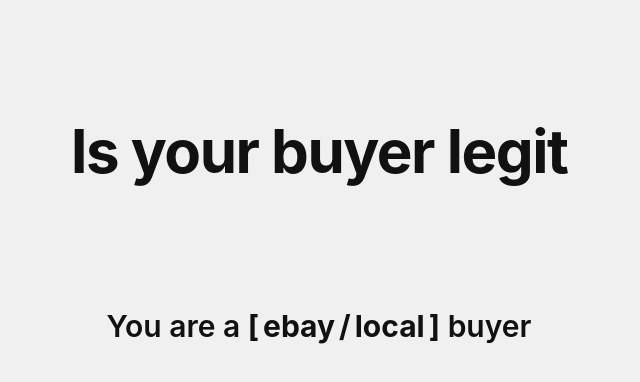
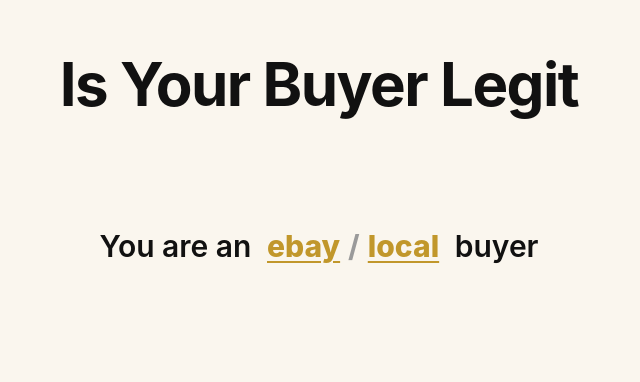
Before and after one commit to yyss8/IsBuyerLegit, a React (Vite) app: page / in a window 1280 px wide. Shown: the part 178-560 px from the top of the page, without its empty margins (321-961 px from the left). Built offline with nearby package versions, Linux system fonts and the light colour scheme.

Commit message:
feat: refine hero move-up animation and warm light styling

```diff
--- a/note/AI.md
+++ b/note/AI.md
@@ -78,3 +78,40 @@
   - Existing console logging is retained and updated to reflect inline option choice.
 
 **Status**: Completed and integrated in the `PlatformRouting` flow.
+
+---
+
+## Task: Title Capitalization + Vertical Center Transition (March 1, 2026)
+
+**Objective**:
+Refine intro animation behavior so the secondary prompt becomes the visual center after the title moves upward.
+
+**Implementation Details**:
+- Updated title copy to `"Is Your Buyer Legit"` (capitalized words).
+- Removed bracket characters around selectable options in the follow-up sentence.
+- Repositioned animated states:
+  - Title initially appears centered and fades in.
+  - After delay, title moves upward.
+  - `"You are a ebay/local buyer"` now fades in at exact vertical center (`top-1/2` + translate).
+
+**Status**: Completed and aligned to updated motion/copy request.
+
+---
+
+## Task: Warm White + Corrected Move-Up Animation (March 1, 2026)
+
+**Objective**:
+Refine the intro transition so the headline first fades in centered, then moves up while the buyer question appears at the new visual center.
+
+**Implementation Details**:
+- Reworked animation timing into two phases:
+  - `isTitleVisible`: quick initial fade-in of centered heading.
+  - `hasMovedUp`: delayed (~1s) upward movement of title + question fade-in at center.
+- Updated copy line to `"You are an ebay/local buyer"`.
+- Removed width capping from the main layout container to avoid constraining hero text.
+- Increased vertical separation by moving final heading position higher (`top-[10%]`).
+- Improved option affordance:
+  - Both `ebay` and `local` now look selectable by default (accent color + underline + hover/focus treatment).
+- Shifted base background to warmer white (`#FAF6EE`) from greyer white.
+
+**Status**: Completed and synchronized with styling/interaction request.
--- a/src/PlatformRouting.jsx
+++ b/src/PlatformRouting.jsx
@@ -2,60 +2,67 @@
 
 const PlatformRouting = () => {
   const [selectedPlatform, setSelectedPlatform] = useState(null);
-  const [hasAnimated, setHasAnimated] = useState(false);
+  const [isTitleVisible, setIsTitleVisible] = useState(false);
+  const [hasMovedUp, setHasMovedUp] = useState(false);
 
   useEffect(() => {
-    const timer = setTimeout(() => {
-      setHasAnimated(true);
+    const fadeInTimer = setTimeout(() => {
+      setIsTitleVisible(true);
+    }, 80);
+
+    const moveUpTimer = setTimeout(() => {
+      setHasMovedUp(true);
     }, 1000);
 
-    return () => clearTimeout(timer);
+    return () => {
+      clearTimeout(fadeInTimer);
+      clearTimeout(moveUpTimer);
+    };
   }, []);
 
   const handleSelect = (platform) => {
     setSelectedPlatform(platform);
-    console.log(`You are a ${platform} buyer | User selected: ${platform}`);
+    console.log(`You are an ${platform} buyer | User selected: ${platform}`);
   };
 
   return (
-    <div className="min-h-screen bg-[#F0F0F0] text-[#111111] p-6 font-sans">
-      <div className="mx-auto max-w-5xl min-h-screen flex items-center justify-center">
-        <div className="w-full text-center relative h-[60vh] flex items-center justify-center">
+    <div className="min-h-screen bg-[#FAF6EE] text-[#111111] p-6 font-sans">
+      <div className="mx-auto min-h-screen flex items-center justify-center">
+        <div className="w-full text-center relative h-[60vh]">
           <div
             className={`absolute left-1/2 -translate-x-1/2 transition-all duration-1000 ease-out ${
-              hasAnimated
-                ? 'top-[24%] text-5xl md:text-6xl opacity-100'
-                : 'top-1/2 -translate-y-1/2 text-6xl md:text-7xl opacity-0'
+              hasMovedUp
+                ? 'top-[10%] text-5xl md:text-6xl'
+                : 'top-1/2 -translate-y-1/2 text-6xl md:text-7xl'
             } font-bold tracking-tight`}
+            style={{ opacity: isTitleVisible ? 1 : 0 }}
           >
-            Is your buyer legit
+            Is Your Buyer Legit
           </div>
 
           <div
-            className={`transition-opacity duration-700 ${
-              hasAnimated ? 'opacity-100 delay-300' : 'opacity-0'
-            } mt-36 md:mt-40 text-2xl md:text-3xl font-semibold`}
+            className={`absolute left-1/2 top-1/2 -translate-x-1/2 -translate-y-1/2 transition-opacity duration-700 ${
+              hasMovedUp ? 'opacity-100 delay-300' : 'opacity-0'
+            } text-2xl md:text-3xl font-semibold`}
           >
-            <span>You are a </span>
-            <span className="font-bold">[</span>
+            <span>You are an </span>
             <button
               onClick={() => handleSelect('ebay')}
-              className={`mx-1 font-bold transition-all duration-300 hover:text-[#D4AF37] ${
-                selectedPlatform === 'ebay' ? 'text-[#D4AF37] underline underline-offset-4' : 'text-[#111111]'
+              className={`mx-1 px-1 rounded-sm font-extrabold underline decoration-2 underline-offset-4 transition-all duration-300 hover:text-[#B8860B] hover:bg-[#F4E7C0] focus:outline-none focus:ring-2 focus:ring-[#B8860B]/40 ${
+                selectedPlatform === 'ebay' ? 'text-[#B8860B] bg-[#F4E7C0]' : 'text-[#C1972B]'
               }`}
             >
               ebay
             </button>
-            <span className="font-bold">/</span>
+            <span className="font-bold text-[#9A9A9A]">/</span>
             <button
               onClick={() => handleSelect('local')}
-              className={`mx-1 font-bold transition-all duration-300 hover:text-[#D4AF37] ${
-                selectedPlatform === 'local' ? 'text-[#D4AF37] underline underline-offset-4' : 'text-[#111111]'
+              className={`mx-1 px-1 rounded-sm font-extrabold underline decoration-2 underline-offset-4 transition-all duration-300 hover:text-[#B8860B] hover:bg-[#F4E7C0] focus:outline-none focus:ring-2 focus:ring-[#B8860B]/40 ${
+                selectedPlatform === 'local' ? 'text-[#B8860B] bg-[#F4E7C0]' : 'text-[#C1972B]'
               }`}
             >
               local
             </button>
-            <span className="font-bold">]</span>
             <span> buyer</span>
           </div>
         </div>
--- a/src/index.css
+++ b/src/index.css
@@ -1,6 +1,6 @@
 @import "tailwindcss";
 
 :root {
-  background-color: #F0F0F0;
+  background-color: #FAF6EE;
   color: #111111;
 }
```
